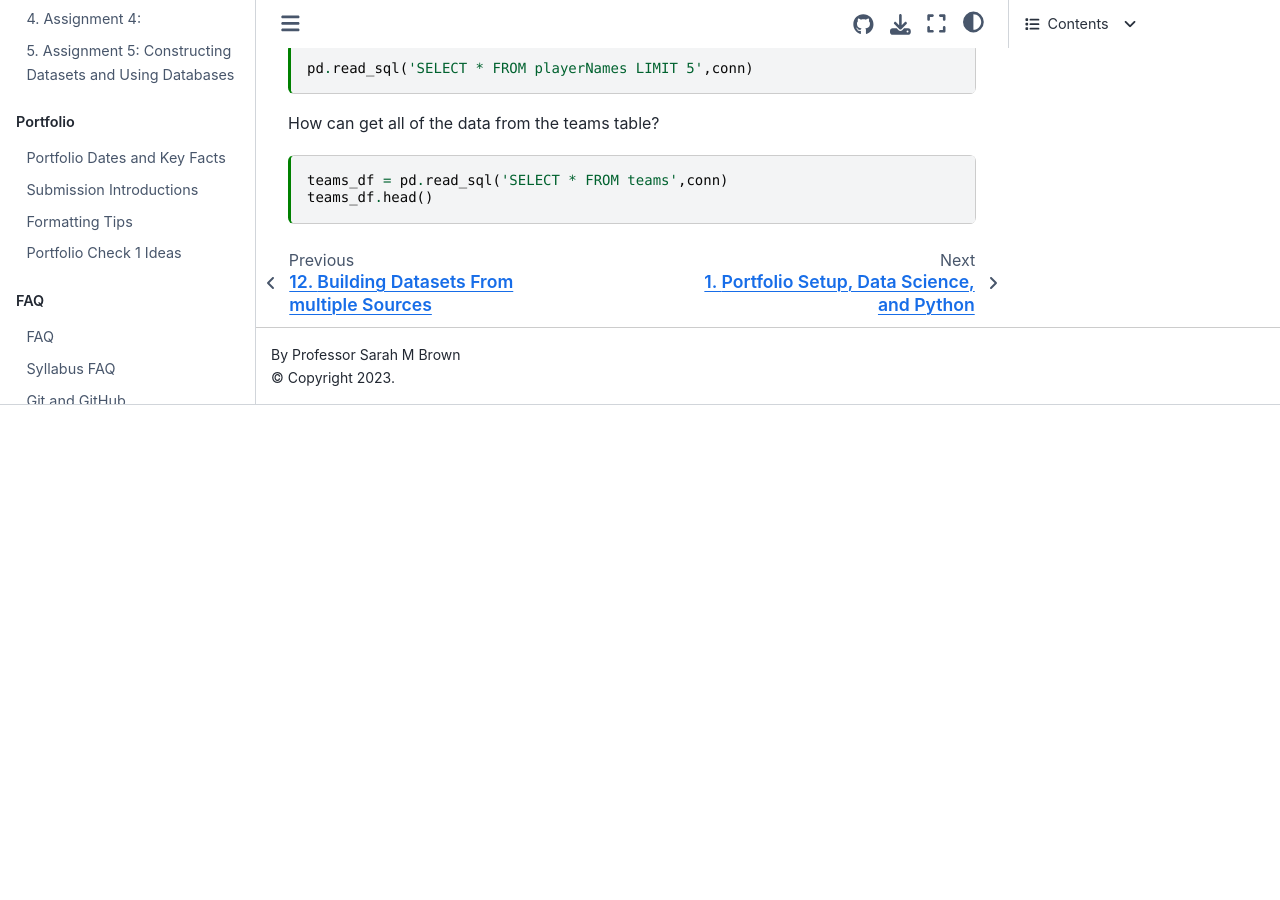
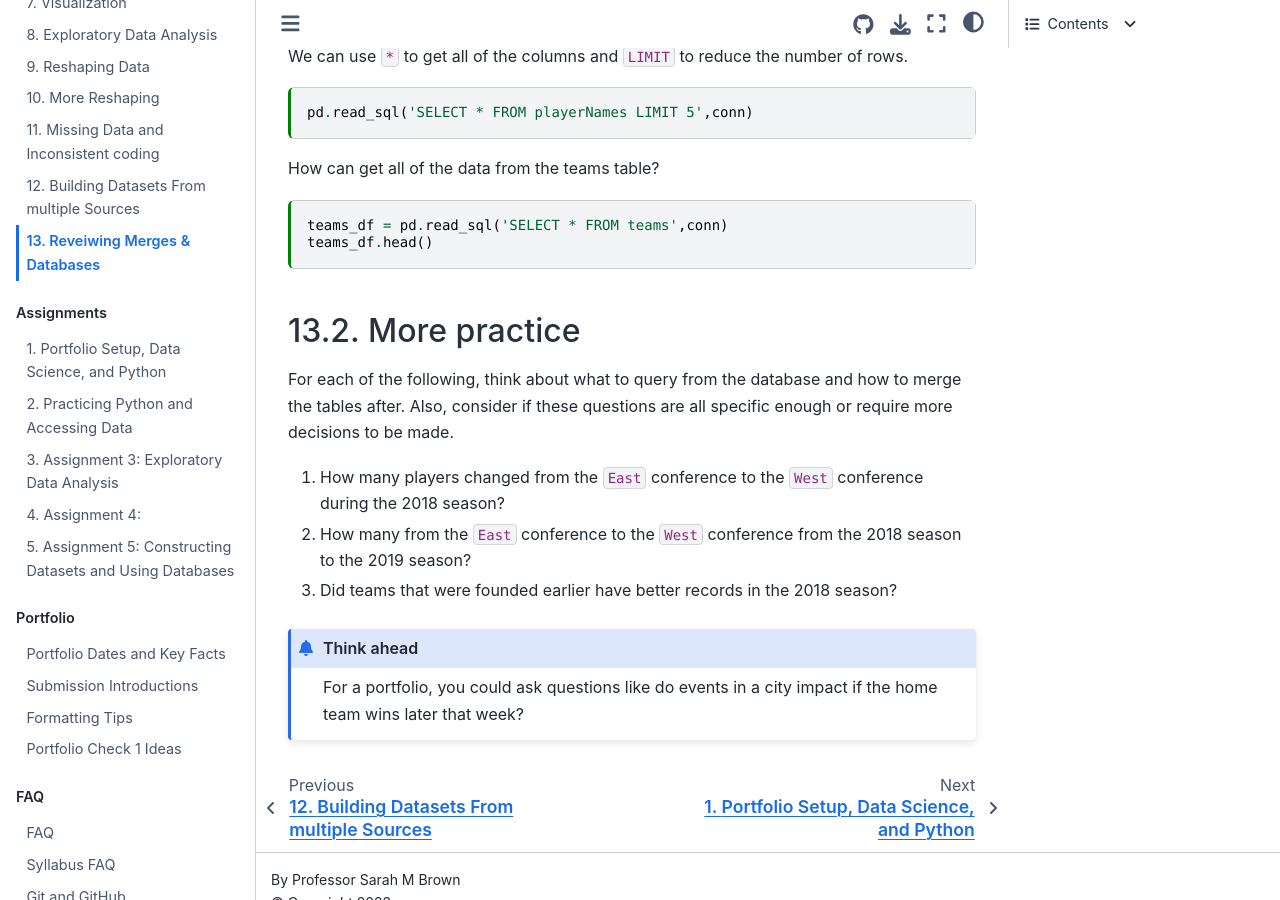
Before and after one commit to rhodyprog4ds/BrownFall21, a Jupyter Book: the page built from notes/2021-10-06.md, in a window 1280 px wide and 900 px high, scrolled down 1376 px. Built offline with Jupyter Book 1.0.4 settings and Sphinx 7.4.7 and the Sphinx Book theme 1.1.4, drawn with Linux system fonts in a browser that asks for light colours; pages that are not in the unit, such as notebooks, are missing from menus; before the commit the page ends 1781 px from its top, so only the background shows below that.

Commit message:
several fixes and practice problems

````diff
--- a/notes/2021-10-06.md
+++ b/notes/2021-10-06.md
@@ -93,6 +95,21 @@
 
 ``` -->
 
-<!-- ## More practice
+## More practice
 
-TBD -->
+For each of the following, think about what to query from the database and how to merge
+the tables after.
+Also, consider if these questions are all specific enough or require more decisions to be made.
+
+1. How many players changed from the `East` conference to the `West` conference
+during the 2018 season?
+1. How many  from the `East` conference to the `West` conference
+from the 2018 season to the 2019 season?
+1. Did teams that were founded earlier have better records in the 2018 season?
+
+
+```{admonition} Think ahead
+For a portfolio, you could ask questions like do events in a city impact if the
+home team wins later that week?
+
+```
````
Also changed, not shown: other parts of notes/2021-10-06.md (+2 -0 lines), notes/2021-09-17.md (+1 -1 lines), notes/2021-10-04.md (+13 -3 lines).
